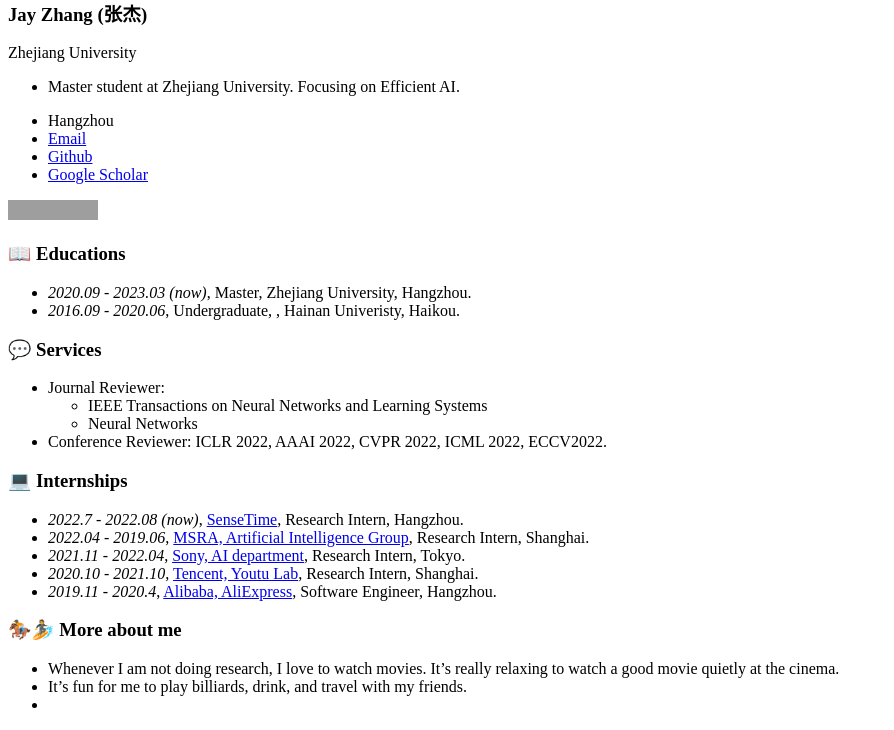
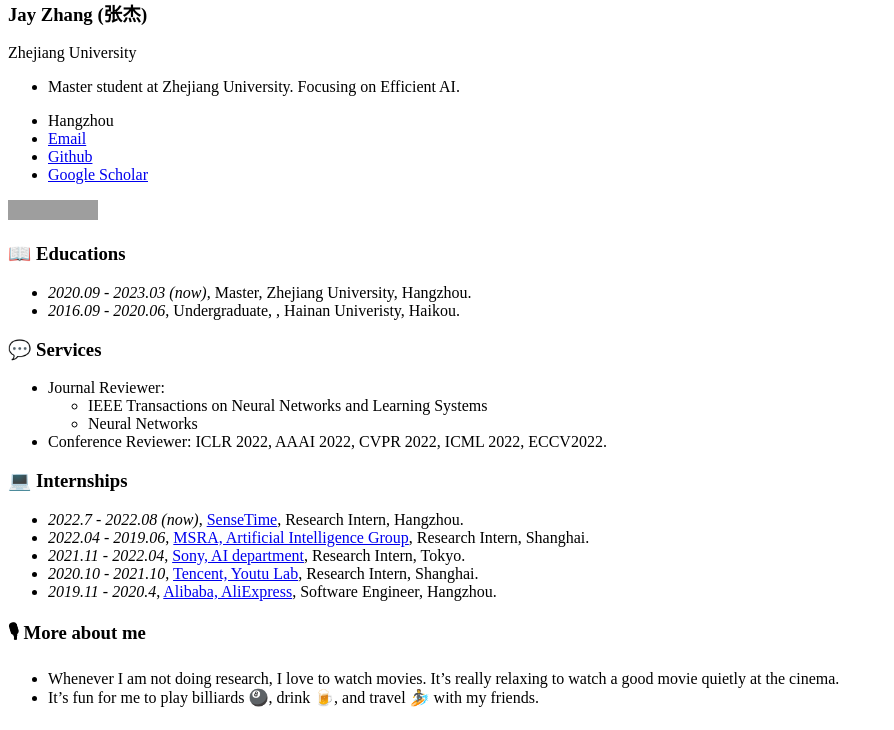
Before and after one commit to zj-jayzhang/zj-jayzhang.github.io, a Jekyll site: the page built from _pages/includes/others.md, in a window 1280 px wide. Shown: the part 400-1130 px from the top of the page, without its empty margins (0-894 px from the left). Built offline with Jekyll 4.4.1, drawn with Linux system fonts in a browser that asks for light colours; our own code applies the rules of GitHub Pages for plain Markdown files; grey boxes are pictures that could not be loaded.

Commit message:
first commit

```diff
--- a/_pages/includes/others.md
+++ b/_pages/includes/others.md
@@ -18,7 +18,6 @@
 - *2020.10 - 2021.10*, [Tencent, Youtu Lab](https://open.youtu.qq.com/#/open/home), Research Intern, Shanghai.
 - *2019.11 - 2020.4*, [Alibaba, AliExpress](https://best.aliexpress.com/?src=google&albch=fbrnd&acnt=304-410-9721&albcp=2068664807&albag=79246744747&slnk=&trgt=aud-349278956780%3Akwd-14802285088&plac=&crea=593475686546&netw=g&device=c&mtctp=e&memo1=&albbt=Google_7_fbrnd&albagn=888888&isSmbActive=false&isSmbAutoCall=false&needSmbHouyi=false&gclid=CjwKCAjw6raYBhB7EiwABge5KmJEdkBNra9NIkEyXjv8DeW97nuCkApkC0hO6wXmUElokzEzwubdCBoCS1kQAvD_BwE&aff_fcid=49d56b453a774dd18d8a51ad2cf75f42-1661916386478-02753-UneMJZVf&aff_fsk=UneMJZVf&aff_platform=aaf&sk=UneMJZVf&aff_trace_key=49d56b453a774dd18d8a51ad2cf75f42-1661916386478-02753-UneMJZVf&terminal_id=830c48989058475bba173ccde706b3e7&afSmartRedirect=y), Software Engineer, Hangzhou.
 
-# 🏇🏄 More about me
+# 🎙 More about me
 - Whenever I am not doing research, I love to watch movies. It's really relaxing to watch a good movie quietly at the cinema.
-- It's fun for me to play billiards, drink, and travel with my friends.
--
+- It's fun for me to play billiards 🎱, drink 🍺, and travel 🏄 with my friends.
```
